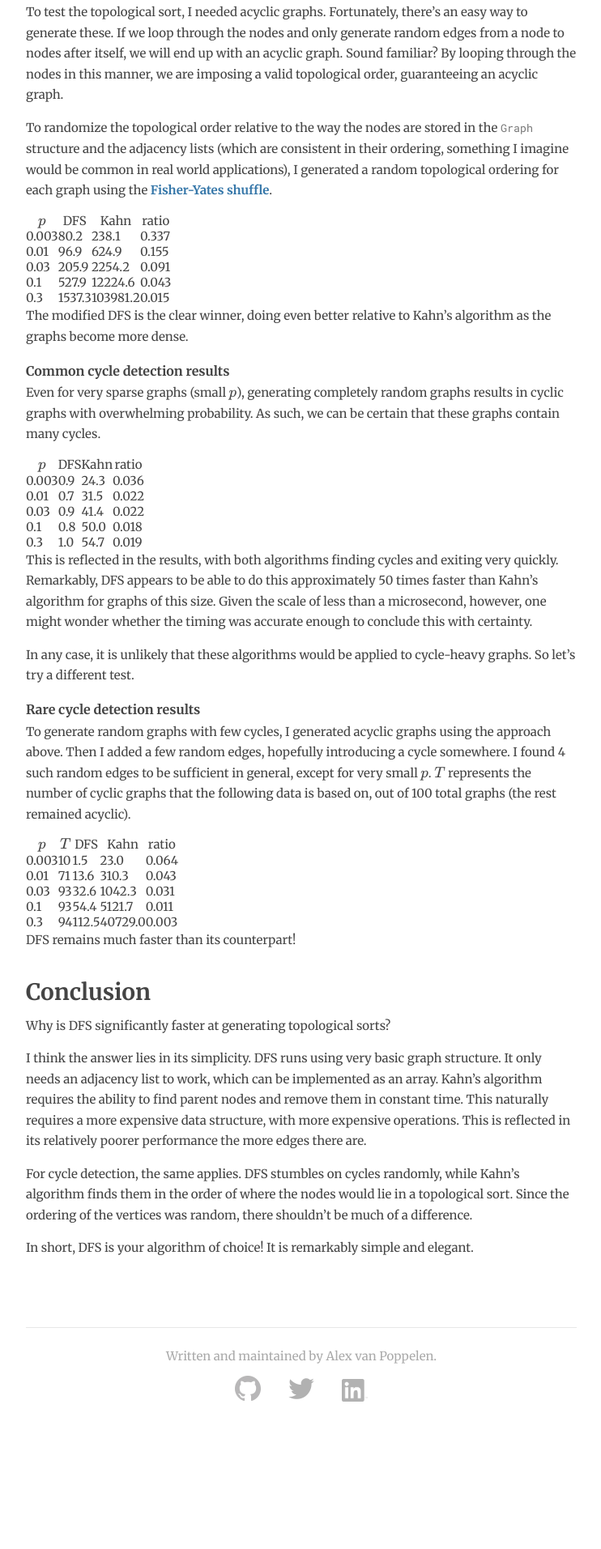
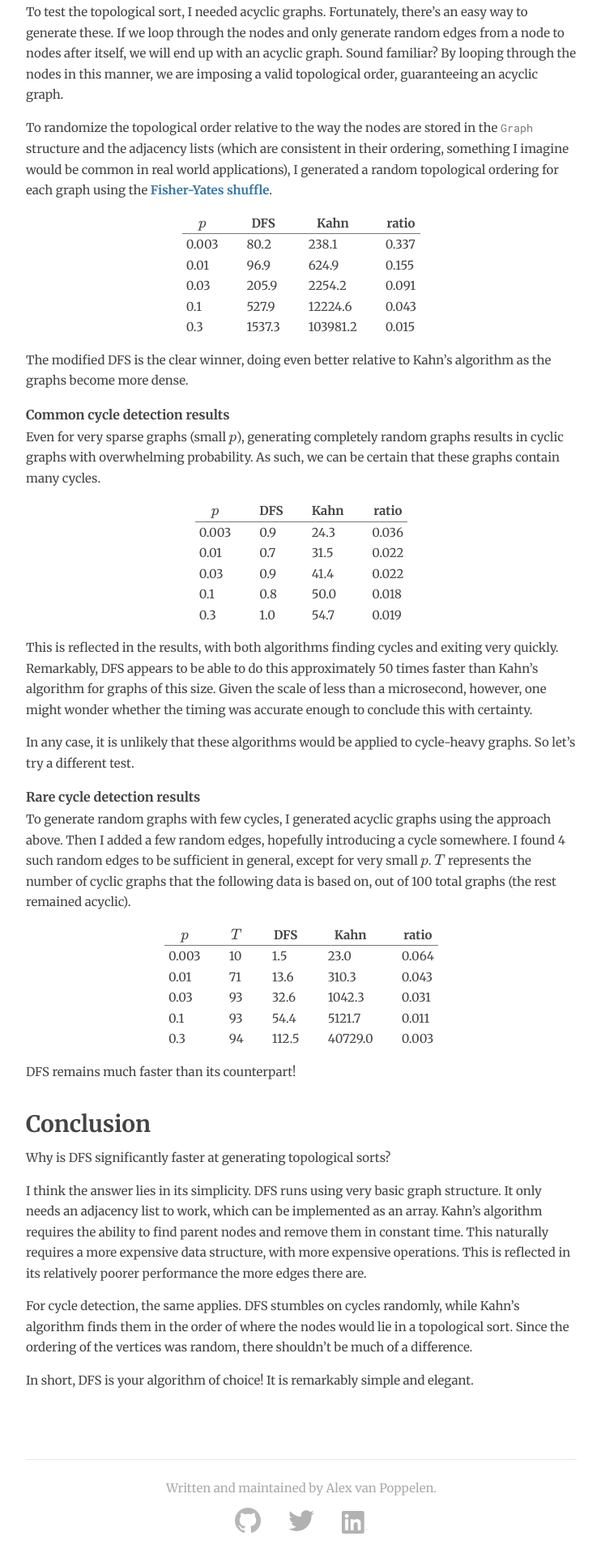
Before and after one commit to avanpo/avanpo.github.io, a Jekyll site: the page built from index.md, in a window 1280 px wide. Shown: the part 4279-6192 px from the top of the page at 81% size, without its empty margins (268-1010 px from the left). Built offline with Jekyll 4.4.1, drawn with Linux system fonts in a browser that asks for light colours; formulas are drawn with MathJax 3; before the commit the page ends 6029 px from its top, so only the background shows below that.

Commit message:
Added table css styles

```diff
--- a/css/default.css
+++ b/css/default.css
@@ -247,6 +247,28 @@ div.content code.overline {
   text-decoration: overline;
 }
 
+div.content table {
+  margin: 0 auto 1em auto;
+  line-height: 170%;
+}
+
+div.content th {
+  font-weight: bold;
+  padding: 0 5px;
+  border-bottom: 1px solid #777;
+}
+
+div.content th + th {
+  padding: 0 5px 0 30px;
+}
+
+div.content td {
+  padding: 0 5px;
+}
+
+div.content td + td {
+  padding: 0 5px 0 30px;
+}
 
 /* archives list */
 
```
